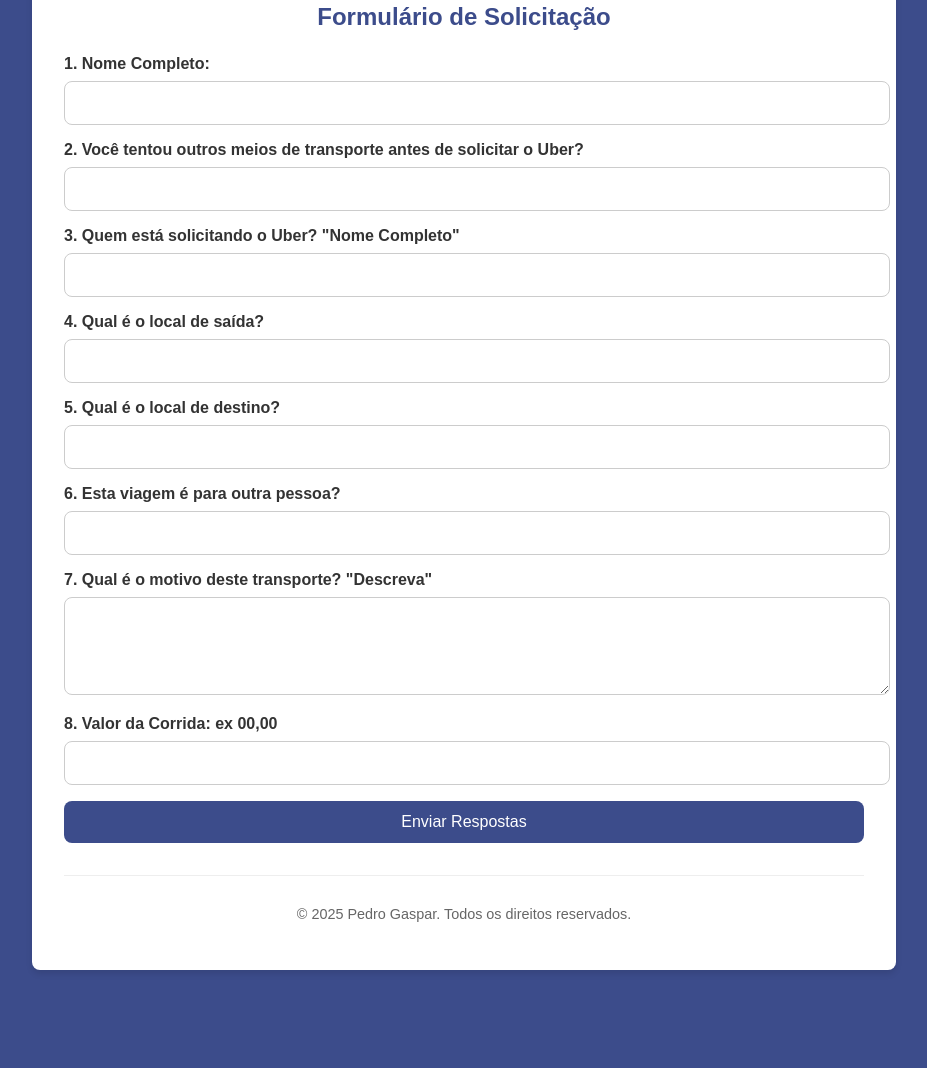
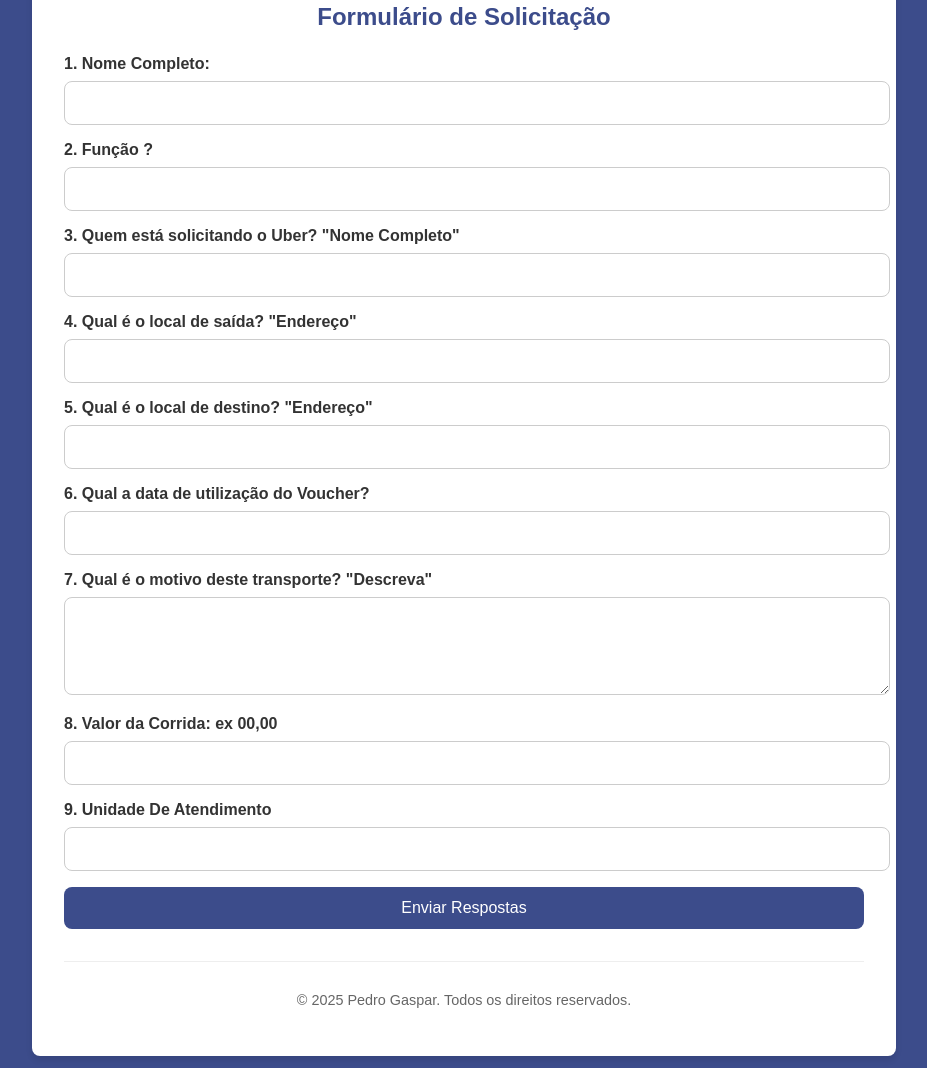
Before and after one commit to PedroGasparr/Solicitacao_e_Uber, a plain HTML site: page index.html in a window 1280 px wide. Shown: the part 646-1714 px from the top of the page, without its empty margins (176-1103 px from the left). Before the commit the page ends 1636 px from the top, so only its background shows below. Drawn offline with Linux system fonts and the light colour scheme.

Commit message:
version4

```diff
--- a/index.html
+++ b/index.html
@@ -57,7 +57,7 @@
             </div>
 
             <div class="form-group">
-                <label for="pergunta2">2. Você tentou outros meios de transporte antes de solicitar o Uber?</label>
+                <label for="pergunta2">2. Função ?</label>
                 <input type="text" id="pergunta2" name="pergunta2" required>
             </div>
 
@@ -67,17 +67,17 @@
             </div>
 
             <div class="form-group">
-                <label for="pergunta4">4. Qual é o local de saída?</label>
+                <label for="pergunta4">4. Qual é o local de saída? "Endereço"</label>
                 <input type="text" id="pergunta4" name="pergunta4" required>
             </div>
 
             <div class="form-group">
-                <label for="pergunta5">5. Qual é o local de destino?</label>
+                <label for="pergunta5">5. Qual é o local de destino? "Endereço"</label>
                 <input type="text" id="pergunta5" name="pergunta5" required>
             </div>
 
             <div class="form-group">
-                <label for="pergunta6">6. Esta viagem é para outra pessoa?</label>
+                <label for="pergunta6">6. Qual a data de utilização do Voucher?</label>
                 <input type="text" id="pergunta6" name="pergunta6" required>
             </div>
 
@@ -89,6 +89,11 @@
             <div class="form-group">
                 <label for="pergunta8">8. Valor da Corrida: ex 00,00</label>
                 <input type="text" id="pergunta8" name="pergunta8" required>
+            </div>
+
+            <div class="form-group">
+                <label for="pergunta10">9. Unidade De Atendimento</label>
+                <input type="text" id="pergunta10" name="pergunta10" required>
             </div>
 
             <!-- Pergunta 9 oculta -->
```
Also changed, not shown: Aprovação.html (+11 -1 lines).
